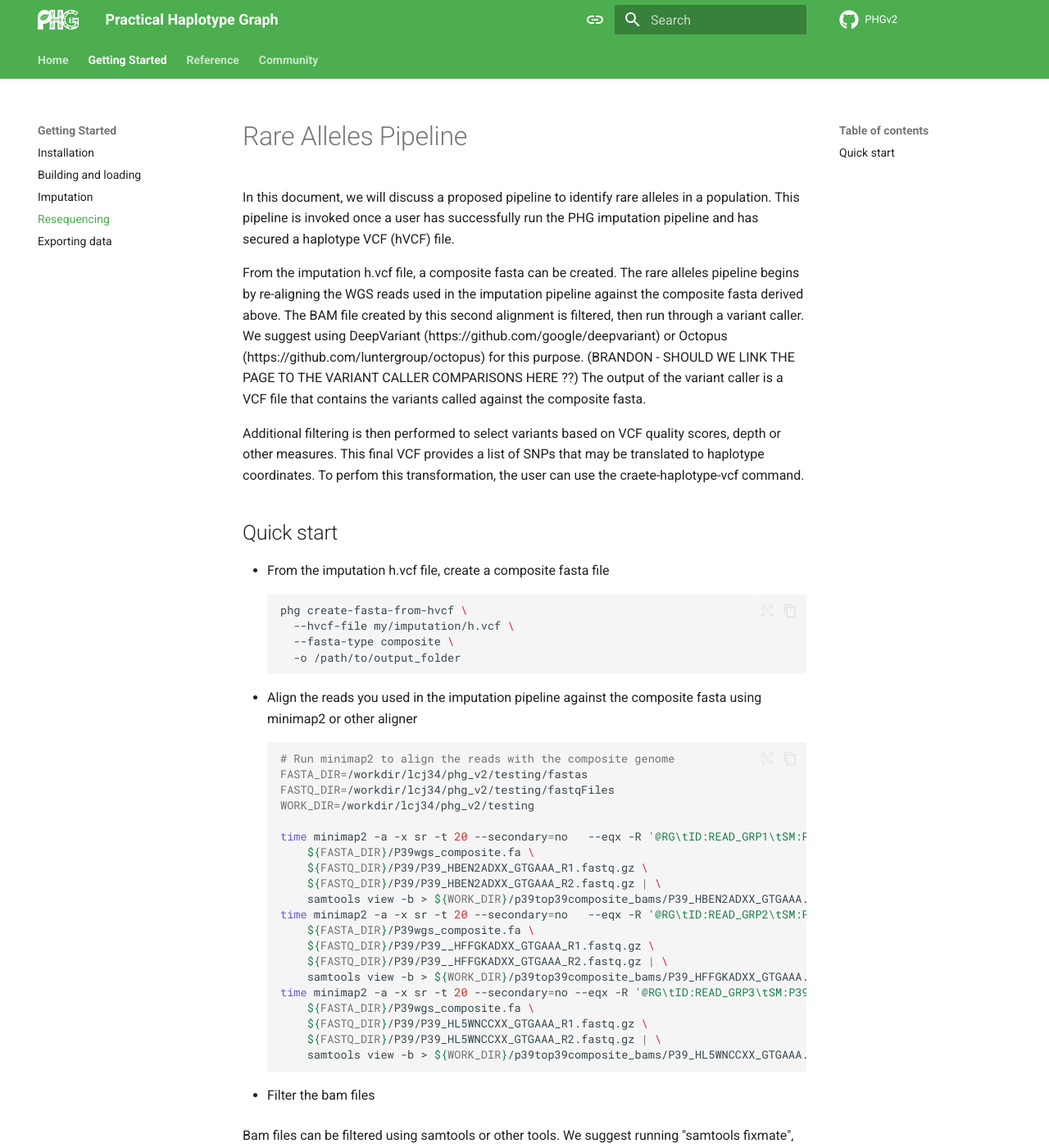
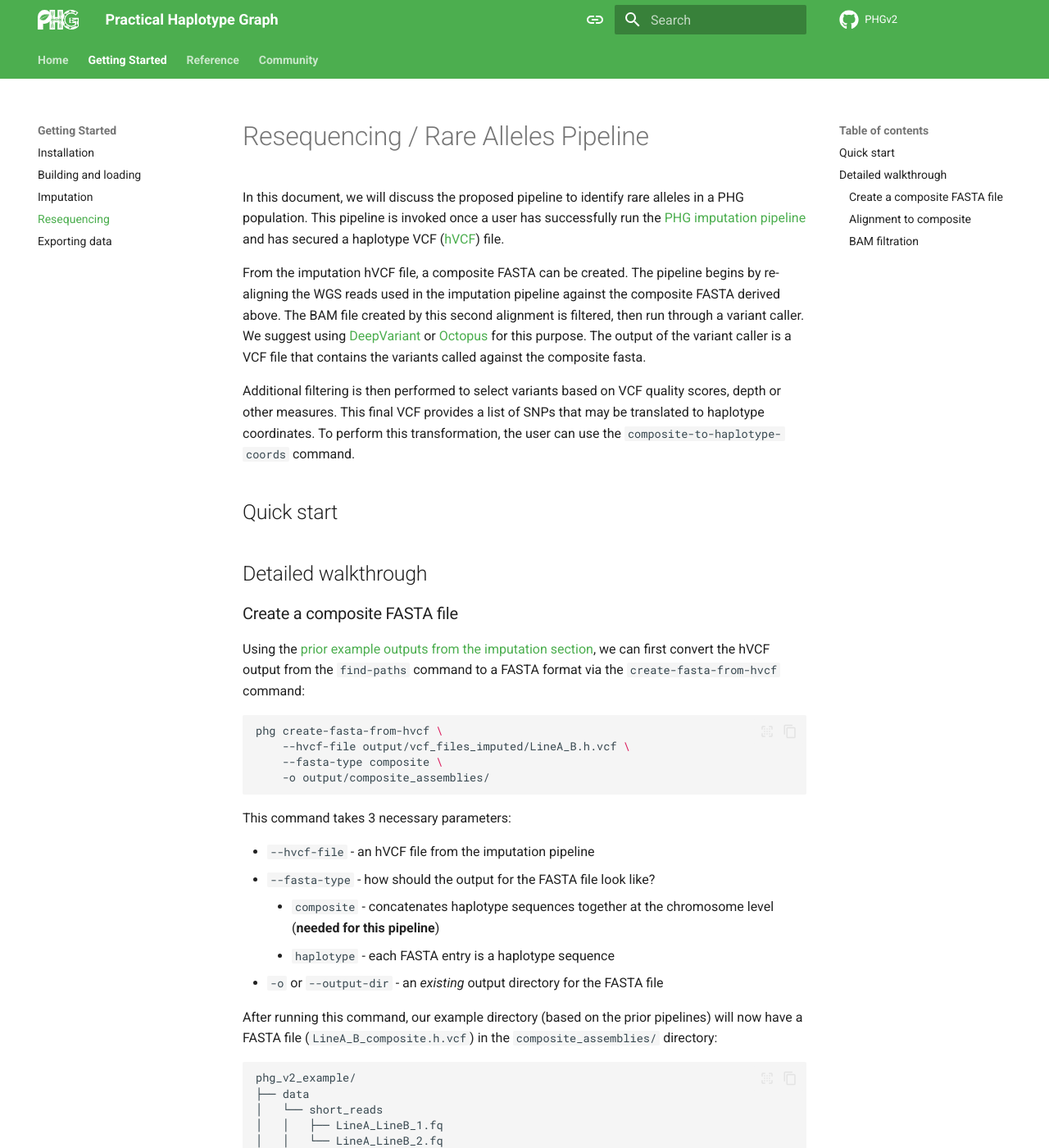
Before and after one commit to maize-genetics/phg_v2, an MkDocs documentation site: the page built from docs/resequencing.md, in a window 1280 px wide and 1400 px high. Shown: the whole window at 82% size. Built offline with MkDocs 1.6.1 and Material for MkDocs 9.7.7, drawn with Linux system fonts in a browser that asks for light colours; comment, search, counter and statistics services are not loaded; some of the changed text lies outside the part shown.

Commit message:
Initial pass

````diff
--- a/docs/resequencing.md
+++ b/docs/resequencing.md
@@ -1,31 +1,134 @@
-# Rare Alleles Pipeline
+# Resequencing / Rare Alleles Pipeline
 
-In this document, we will discuss a proposed pipeline to identify rare alleles in a population.
-This pipeline is invoked once a user has successfully run the PHG imputation pipeline and has
-secured a haplotype VCF (hVCF) file.
+In this document, we will discuss the proposed pipeline to identify
+rare alleles in a PHG population. This pipeline is invoked once a user
+has successfully run the [PHG imputation pipeline](imputation.md) and
+has secured a haplotype VCF ([hVCF](hvcf_specifications.md)) file.
 
-From the imputation h.vcf file, a composite fasta can be created.  The rare alleles pipeline begins
-by re-aligning the WGS reads used in the imputation pipeline against the composite fasta derived above.
-The BAM file created by this second alignment is filtered, then run through a variant caller.  We suggest using
-DeepVariant (https://github.com/google/deepvariant) or Octopus (https://github.com/luntergroup/octopus)
-for this purpose.  (BRANDON - SHOULD WE LINK THE PAGE TO THE VARIANT CALLER COMPARISONS HERE ??) The output of the variant caller is a VCF file that contains the variants called
-against the composite fasta.
+From the imputation hVCF file, a composite FASTA can be created. The
+pipeline begins by re-aligning the WGS reads used in the imputation
+pipeline against the composite FASTA derived above. The BAM file
+created by this second alignment is filtered, then run through a
+variant caller. We suggest using
+[DeepVariant](https://github.com/google/deepvariant) or
+[Octopus](https://github.com/luntergroup/octopus) for this purpose.
+The output of the variant caller is a VCF file that contains the
+variants called against the composite fasta.
 
-Additional filtering is then performed to select variants based on VCF quality scores, depth or other measures. This
-final VCF provides a list of SNPs that may be translated to haplotype coordinates.  To perfom this
-transformation, the user can use the craete-haplotype-vcf command.
-
+Additional filtering is then performed to select variants based on
+VCF quality scores, depth or other measures. This final VCF provides
+a list of SNPs that may be translated to haplotype coordinates. To
+perform this transformation, the user can use the
+`composite-to-haplotype-coords` command.
 
 ## Quick start
 
-* From the imputation h.vcf file, create a composite fasta file
+## Detailed walkthrough
+
+### Create a composite FASTA file
+
+Using the [prior example outputs from the imputation section](imputation.md#find-paths),
+we can first convert the hVCF output from the `find-paths` command
+to a FASTA format via the `create-fasta-from-hvcf` command:
+
 ```shell
 phg create-fasta-from-hvcf \
-  --hvcf-file my/imputation/h.vcf \
-  --fasta-type composite \
-  -o /path/to/output_folder
+    --hvcf-file output/vcf_files_imputed/LineA_B.h.vcf \
+    --fasta-type composite \
+    -o output/composite_assemblies/
 ```
-* Align the reads you used in the imputation pipeline against the composite fasta using minimap2 or other aligner
+
+This command takes 3 necessary parameters:
+
+* `--hvcf-file` - an hVCF file from the imputation pipeline
+* `--fasta-type` - how should the output for the FASTA file look like?
+    + `composite` - concatenates haplotype sequences together at the
+      chromosome level (**needed for this pipeline**)
+    + `haplotype` - each FASTA entry is a haplotype sequence
+* `-o` or `--output-dir` - an _existing_ output directory for the
+  FASTA file
+
+After running this command, our example directory (based on the
+prior pipelines) will now have a FASTA file (`LineA_B_composite.h.vcf`)
+in the `composite_assemblies/` directory:
+
+```
+phg_v2_example/
+├── data
+│   └── short_reads
+│   │   ├── LineA_LineB_1.fq
+│   │   └── LineA_LineB_2.fq
+│   ├── anchors.gff
+│   ├── Ref-v5.fa
+│   ├── LineA-final-01.fa
+│   └── LineB-final-04.fa
+├── output
+│   ├── alignment_files/
+│   ├── composite_assemblies *
+│   │   └── LineA_B_composite.fa *
+│   ├── ref_ranges.bed
+│   ├── updated_assemblies/
+│   ├── vcf_files/
+│   │   vcf_files_imputed
+│   │   └── LineA_B.h.vcf
+│   └── read_mappings/
+└── vcf_dbs
+    ├── assemblies.agc
+    ├── gvcf_dataset/
+    ├── hvcf_dataset/
+    ├── hvcf_files/
+    ├── reference/
+    └── temp/
+```
+
+
+
+
+
+### Alignment to composite
+
+After creating the composite FASTA, we can re-align the WGS reads used
+for the imputation steps to this new composite assembly. This can
+be accomplished using a short-read aligner such as
+[minimap2](https://github.com/lh3/minimap2) (_recommended_) or other
+comparable software. Since this step is dependent on the choices made
+by the end-user or group, we will provide an example of how to run
+this via minimap2 in the following code block:
+
+```shell
+# Run minimap2 to align the reads with the composite genome
+minimap2 -a -x sr -t 20 --secondary=no --eqx \
+    -R '@RG\tID:READ_GRP1\tSM:LineA_B' \
+    output/composite_assemblies/LineA_B_composite.fa \
+    data/short_reads/LineA_LineB_1.fq \
+    data/short_reads/LineA_LineB_2.fq | \
+    samtools view -b > output/minimap2/LineA_B_composite_align.bam
+```
+
+In summary, this command is using the following `minimap2` parameters:
+
+* `-a` - output **a**lignments in [SAM](https://samtools.github.io/hts-specs/SAMv1.pdf)
+  format
+* `-x sr` - alignment mode is **s**hort-**r**ead alignment
+* `-t 20` - run this alignment using **20 threads** on our example
+  machine (_this can be modified to leverage the full potential of
+  your machine_)
+* `--secondary=no` - suppress secondary alignments and report only
+  the primary alignment
+* `--eqx` - output the [CIGAR](https://timd.one/blog/genomics/cigar.php)
+  string in "extended" format (`=` for matches and `X` for mismatches)
+* `-R` - add read group information to the SAM file (useful if you
+  have reads coming from multiple libraries)
+
+This minimap2 procedure will create a SAM file that is piped (`|`)
+into the `samtools` program which is converted (`view -b`) and
+saved (`> output/minimap2/LineA_B_composite_align.bam`) as a BAM
+format for more efficient storage and downstream procedures.
+
+
+!!! todo
+    Should we keep the following code block:
+
 ```shell
 # Run minimap2 to align the reads with the composite genome
 FASTA_DIR=/workdir/lcj34/phg_v2/testing/fastas
@@ -52,6 +155,7 @@
 
 ```
 
+### BAM filtration
 * Filter the bam files
 
 Bam files can be filtered using samtools or other tools.  We suggest running "samtools fixmate", to fill in mate coordinates,
````
